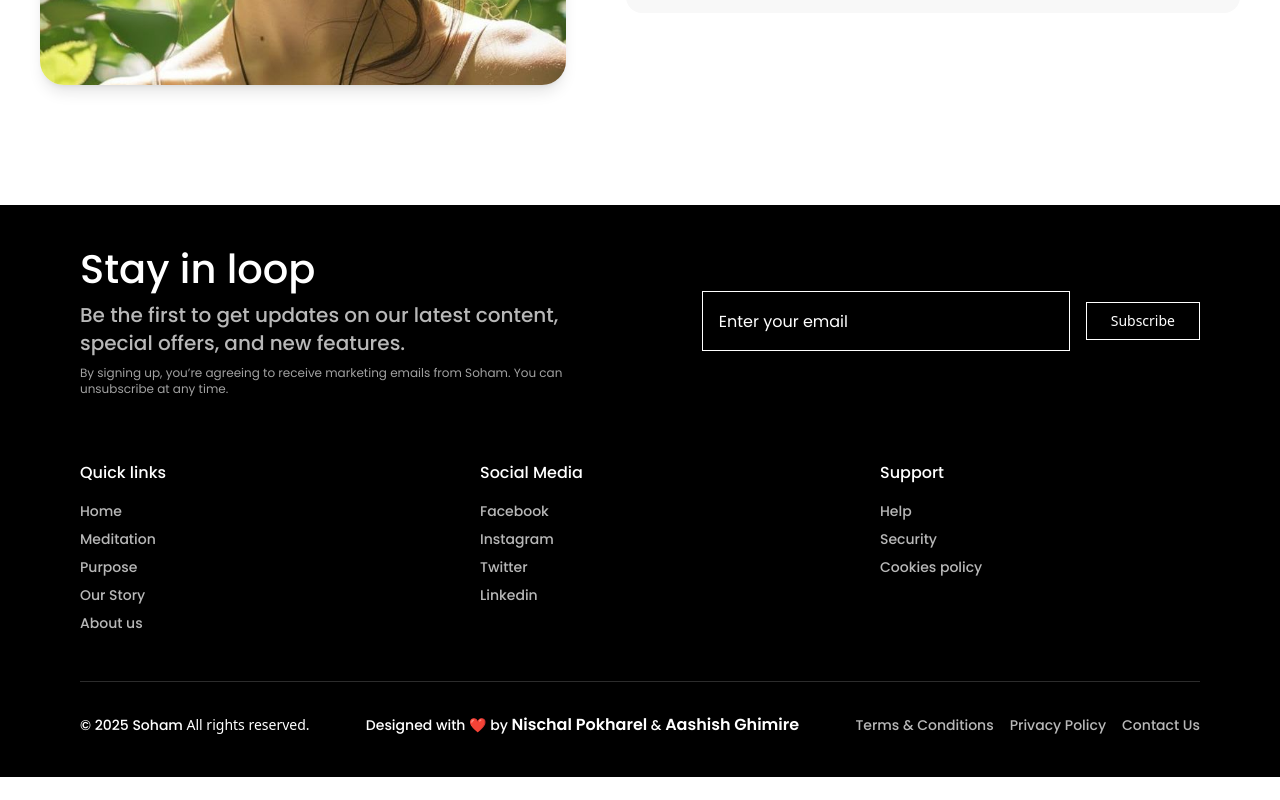
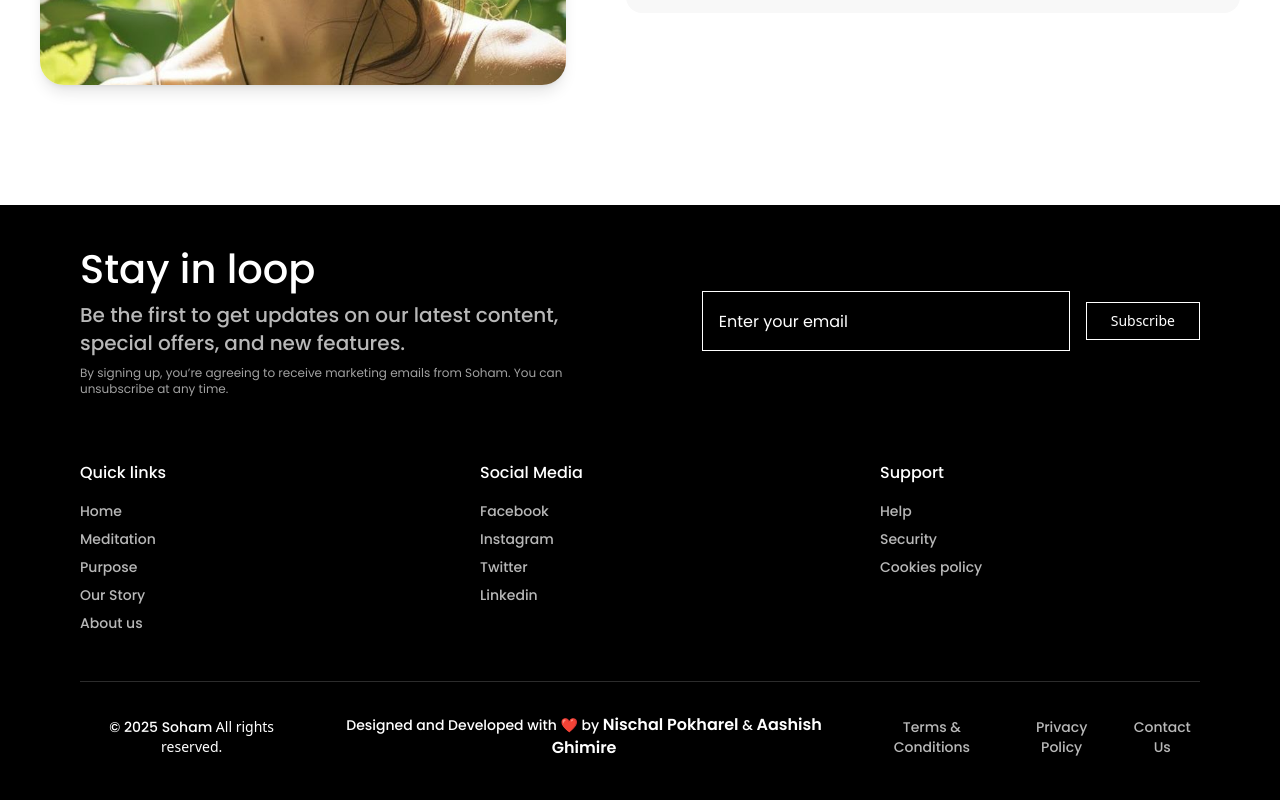
Before and after one commit to Neeschal1/Soham-web, a React (Vite) app: page / in a window 1280 px wide. Shown: the part 5517-6317 px from the top of the page. Before the commit the page ends 6294 px from the top, so only its background shows below. Built offline with nearby package versions, Linux system fonts and the light colour scheme.

Commit message:
Update footer.jsx
Developer and Designer credit

```diff
--- a/src/constant/footer.jsx
+++ b/src/constant/footer.jsx
@@ -159,7 +159,7 @@ const Footer = () => {
 
           {/* Developer Credit */}
           <p style={Fonts.poppins.medium} className="text-center text-[#ffffff]">
-            Designed with ❤️ by{" "}
+            Designed and Developed with ❤️ by{" "}
             <a
               href="https://www.facebook.com/nischal.pokharel.598234"
               target="_blank"
```
